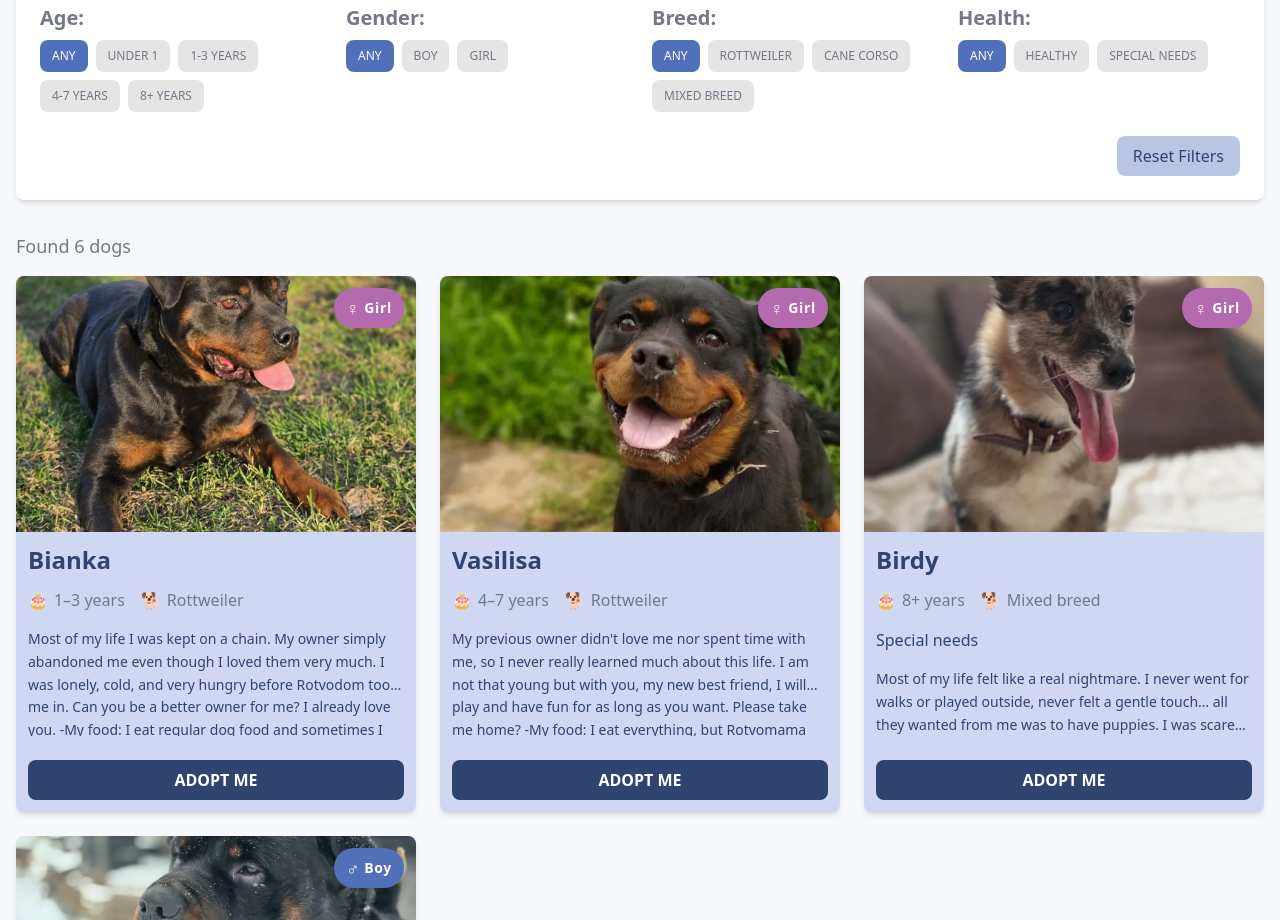
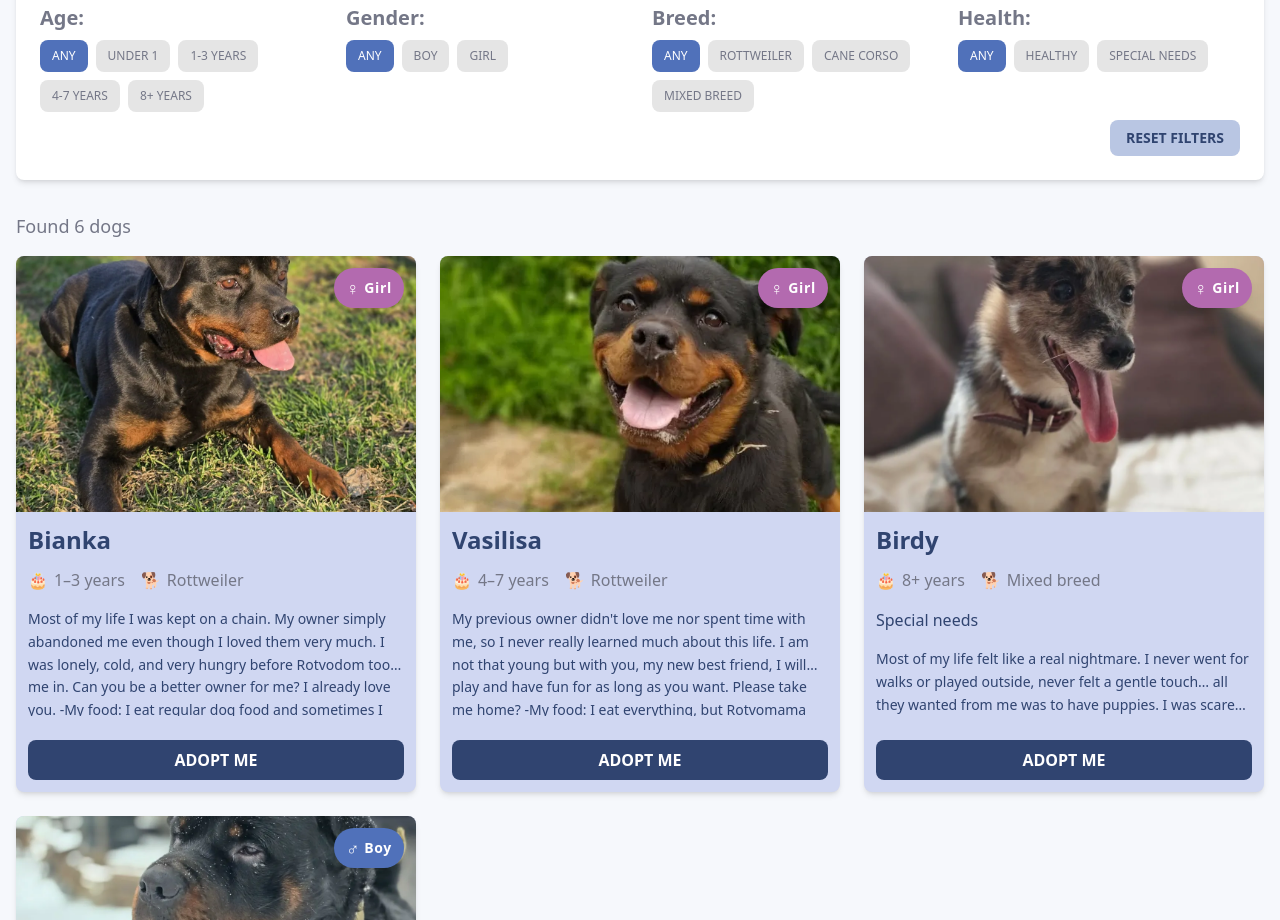
Before and after one commit to bavayra/dog-shelter, a React (Vite) app: page / in a window 1280 px wide. Shown: the part 1000-1920 px from the top of the page. Built offline with nearby package versions, Linux system fonts and the light colour scheme.

Commit message:
style: added a filter variant for Button component and reused it in DogFilters

```diff
--- a/src/components/Button.tsx
+++ b/src/components/Button.tsx
@@ -1,6 +1,6 @@
 import type { ButtonHTMLAttributes, ReactNode } from 'react';
 
-type ButtonVariant = 'primary' | 'secondary' | 'outline';
+type ButtonVariant = 'primary' | 'secondary' | 'outline' | 'filter';
 type ButtonSize = 'small' | 'medium' | 'large';
 
 interface ButtonProps extends ButtonHTMLAttributes<HTMLButtonElement> {
@@ -9,6 +9,7 @@ interface ButtonProps extends ButtonHTMLAttributes<HTMLButtonElement> {
   size?: ButtonSize;
   className?: string;
   ariaLabel?: string;
+  active?: boolean;
 }
 
 const Button = ({
@@ -18,17 +19,21 @@ const Button = ({
   className = '',
   disabled,
   ariaLabel,
+  active = false,
   ...props
 }: ButtonProps) => {
   const baseStyles =
     'font-semibold rounded-lg transform transition-all duration-200 focus:outline-none focus:ring-2 focus:ring-offset-2 disabled:opacity-50 disabled:cursor-not-allowed';
   const variantStyles: Record<ButtonVariant, string> = {
     primary:
-      'bg-primary-700 text-white hover:bg-primary-900 hover:scale-103 focus:ring-primary-500 active:bg-primary-800',
+      'bg-primary-700 text-white hover:bg-primary-900 hover:scale-105 focus:ring-primary-500 active:bg-primary-800',
     secondary:
-      'bg-primary-200 text-primary-900 hover:bg-primary-300 hover:scale-103 focus:ring-gray-500 active:bg-gray-800',
+      'bg-primary-200 text-primary-900 hover:bg-primary-300 hover:scale-105 focus:ring-gray-500 active:bg-gray-800',
     outline:
-      'bg-transparent border-2 border-accent-200 text-accent-500 hover:scale-103 hover:bg-primary-100 focus:ring-accent-500',
+      'bg-transparent border-2 border-accent-200 text-accent-500 hover:scale-105 hover:bg-primary-100 focus:ring-accent-200',
+    filter: active
+      ? 'bg-primary-500 text-primary-700  focus:ring-primary-500'
+      : 'bg-primary-200 text-primary-700 hover:scale-105 hover:bg-neutral-300 text-sm',
   };
   const sizeStyles: Record<ButtonSize, string> = {
     small: 'px-3 py-1.5 text-sm',
--- a/src/features/DogFilters.tsx
+++ b/src/features/DogFilters.tsx
@@ -1,3 +1,4 @@
+import Button from '@/components/Button';
 import {
   AGE_FILTER_OPTIONS,
   GENDER_FILTER_OPTIONS,
@@ -109,13 +110,14 @@ const DogFilters = ({
       </div>
 
       <div className="3xs:mt-2 mt-6 flex justify-end">
-        <button
+        <Button
           onClick={onReset}
           aria-label="Reset filters"
-          className="bg-primary-200 text-primary-700 hover:bg-primary-500 mt-4 rounded-lg px-4 py-2 font-medium transition-colors hover:scale-105 hover:text-neutral-50"
+          variant="filter"
+          active={false}
         >
-          Reset Filters
-        </button>
+          RESET FILTERS
+        </Button>
       </div>
     </section>
   );
```
